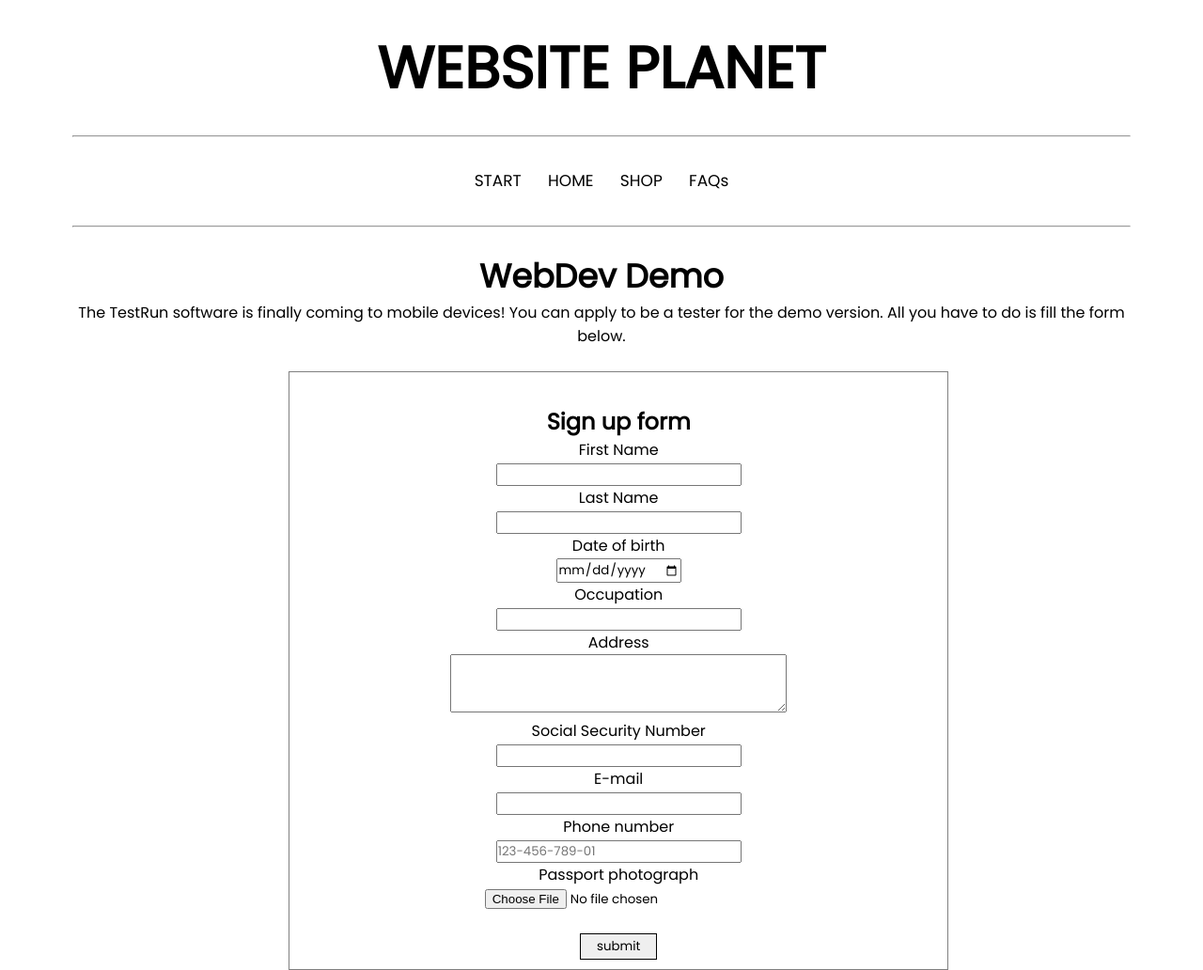
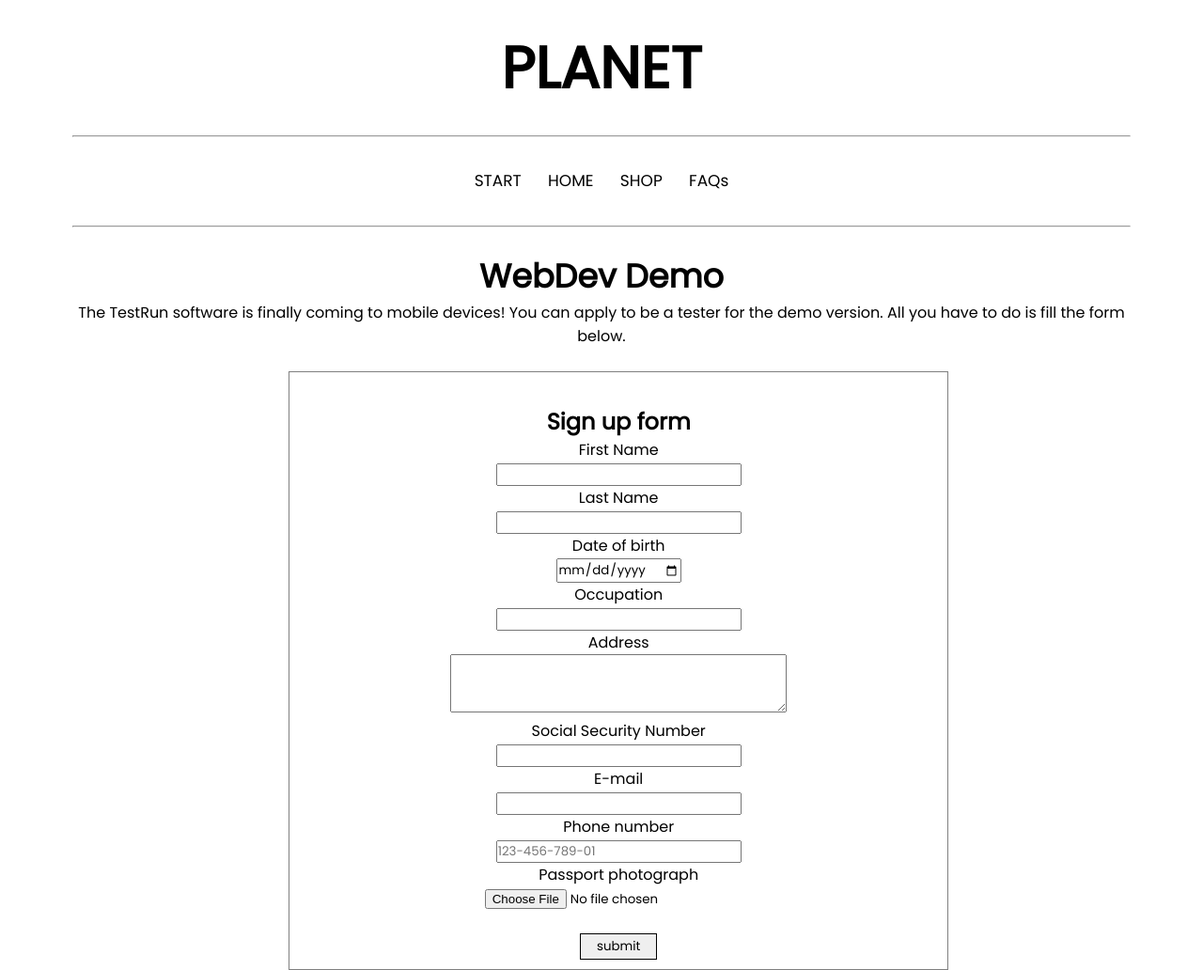
Before and after one commit to olivia4745/webdev, a plain HTML site: page demo.html in a window 1280 px wide. Shown: the whole page at 94% size. Drawn offline with Linux system fonts and the light colour scheme.

Commit message:
changed header

```diff
--- a/demo.html
+++ b/demo.html
@@ -16,7 +16,7 @@
         <nav>
             <a href="demo.html">
             </a>
-            <h1>WEBSITE PLANET</h1><br>
+            <h1> PLANET</h1><br>
             <div class="nav-links">
                 <hr><br>
                 <ul>
```
